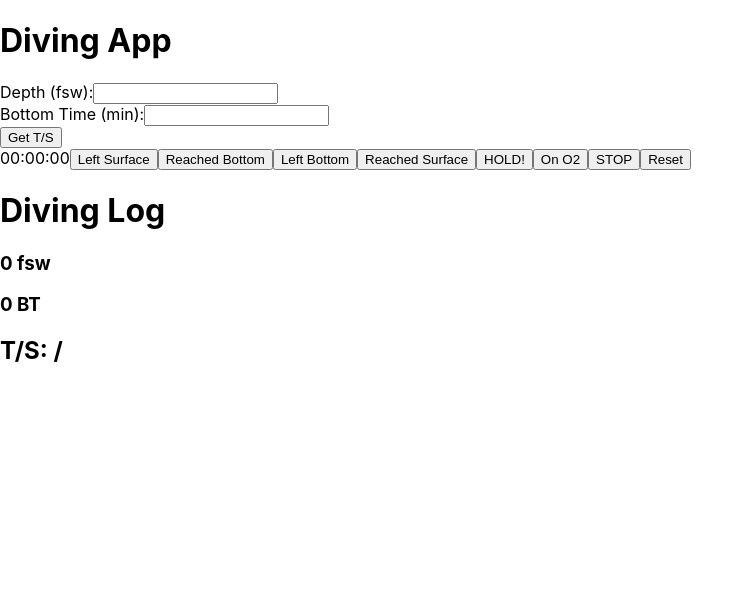
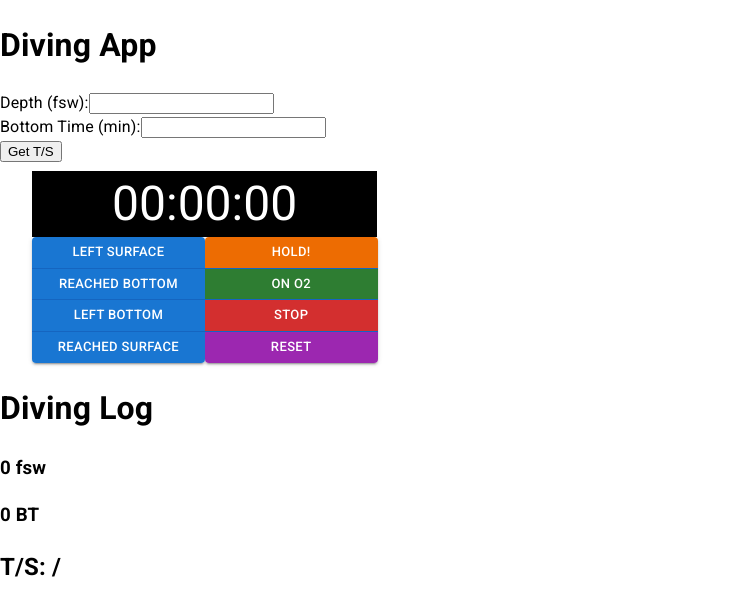
Before and after one commit to brannonstarnes/dive-app, a React (Create React App) app: page / in a window 1280 px wide. Shown: the top 616 px of the page, without its empty margins (0-754 px from the left). Built offline with nearby package versions, Linux system fonts and the light colour scheme.

Commit message:
Re-styling clock after loss of code from rebase

```diff
--- a/package.json
+++ b/package.json
@@ -5,6 +5,7 @@
   "dependencies": {
     "@emotion/react": "^11.9.3",
     "@emotion/styled": "^11.9.3",
+    "@fontsource/roboto": "^4.5.7",
     "@mui/material": "^5.9.1",
     "@testing-library/jest-dom": "^5.16.4",
     "@testing-library/react": "^13.3.0",
--- a/src/components/Clock.js
+++ b/src/components/Clock.js
@@ -1,6 +1,9 @@
 import React, { useState, useEffect } from "react";
 import ClockButtons from "./ClockButtons";
 import PropTypes from "prop-types";
+import Container from "@mui/material/Container";
+import Box from "@mui/material/Box";
+import Typography from "@mui/material/Typography";
 
 //Credit: https://w3collective.com/react-stopwatch/
 function Clock(props) {
@@ -21,7 +24,23 @@ function Clock(props) {
   }, [isRunning]);
 
   return (
-    <div className="stopwatchContainer">
+    <>
+      <Container
+        className="stopwatchContainer"
+        maxWidth="lg"
+        sx={{ margin: "8px" }}
+      >
+        <Box
+          sx={{
+            bgcolor: "black",
+            color: "white",
+            height: "7vh",
+            width: "29.1%",
+            textAlign: "center",
+            padding: "5px",
+          }}
+        >
+          <Typography variant="h3">
             <span className="timeDisplay">
               <span className="clockTime" id="hours">
                 {("0" + Math.floor((time / 600000) % 60)).slice(-2)}
@@ -36,6 +55,9 @@ function Clock(props) {
               </span>
               {/* <span className="clockTime" id="milliseconds">{("0" + Math.floor((time /10) % 100)).slice(-2)}</span> */}
             </span>
+          </Typography>
+        </Box>
+
         <ClockButtons
           makeDiveLogEntry={props.makeDiveLogEntry}
           setIsRunning={setIsRunning}
@@ -44,7 +66,8 @@ function Clock(props) {
           setOnO2={props.setOnO2}
           onO2={props.onO2}
         />
-    </div>
+      </Container>
+    </>
   );
 }
 
--- a/src/components/ClockButtons.js
+++ b/src/components/ClockButtons.js
@@ -6,6 +6,8 @@ import ReachSurface from "./watchButtons/ReachedSurface";
 import Hold from "./watchButtons/Hold";
 import OnO2 from "./watchButtons/OnO2";
 import PropTypes from "prop-types";
+import Button from "@mui/material/Button";
+import ButtonGroup from "@mui/material/ButtonGroup";
 
 function ClockButtons(props) {
   const [LS, setLS] = useState();
@@ -14,6 +16,13 @@ function ClockButtons(props) {
 
   return (
     <>
+      <ButtonGroup
+        orientation="vertical"
+        aria-label="vertical contained button group"
+        variant="contained"
+        size="small"
+        sx={{ width: "15%" }}
+      >
         <LeftSurface
           setLS={setLS}
           setIsRunning={props.setIsRunning}
@@ -33,7 +42,14 @@ function ClockButtons(props) {
           makeDiveLogEntry={props.makeDiveLogEntry}
           LB={LB}
         />
-
+      </ButtonGroup>
+      <ButtonGroup
+        orientation="vertical"
+        aria-label="vertical contained button group"
+        variant="contained"
+        size="small"
+        sx={{ width: "15%" }}
+      >
         <Hold makeDiveLogEntry={props.makeDiveLogEntry} />
 
         <OnO2
@@ -43,9 +59,22 @@ function ClockButtons(props) {
           RS={RS}
         />
 
-      <button onClick={() => props.setIsRunning(false)}>STOP</button>
+        <Button
+          variant="contained"
+          color="error"
+          onClick={() => props.setIsRunning(false)}
+        >
+          STOP
+        </Button>
 
-      <button onClick={() => props.setClockTime(0)}>Reset</button>
+        <Button
+          variant="contained"
+          color="secondary"
+          onClick={() => props.setClockTime(0)}
+        >
+          Reset
+        </Button>
+      </ButtonGroup>
     </>
   );
 }
--- a/src/components/Log.js
+++ b/src/components/Log.js
@@ -1,28 +1,27 @@
 import React from "react";
-import PropTypes from 'prop-types';
+import PropTypes from "prop-types";
 
-function Log(props){
+function Log(props) {
+  const mapEntries = props.diveLog.map((entry) => {
+    return <li key={entry}>{entry}</li>;
+  });
 
-
-    const mapEntries =(props.diveLog.map(entry => {
-        return <li key={entry}>{entry}</li>
-    }))
-
-    return(
-        <div id='dive-log-container'>
+  return (
+    <div id="dive-log-container">
       <h1> Diving Log </h1>
       <div>
         <h3>{props.D || "0"} fsw</h3>
         <h3>{props.BT || "0"} BT</h3>
-                <ul>
-                    {mapEntries || ""}
-                </ul>
+        <div className="tableSchedRGD">
+          <h2>
+            T/S: {props.D}/{props.schedule}
+            {props.formTSRGD}
+          </h2>
         </div>
-            <div className="tableSchedRGD">
-                <h2>T/S: {props.D}/{props.schedule}{props.formTSRGD}</h2>
+        <ul>{mapEntries || ""}</ul>
       </div>
     </div>
-    )
+  );
 }
 
 Log.propTypes = {
@@ -30,7 +29,7 @@ Log.propTypes = {
   D: PropTypes.number,
   schedule: PropTypes.number,
   formTSRGD: PropTypes.string,
-    BT: PropTypes.number
-}
+  BT: PropTypes.number,
+};
 
 export default Log;
--- a/src/components/watchButtons/Hold.js
+++ b/src/components/watchButtons/Hold.js
@@ -1,6 +1,7 @@
 import React from "react";
 import stringifyTime from "../../calculations/stringifyTime";
 import PropTypes from "prop-types";
+import Button from "@mui/material/Button";
 
 function Hold(props) {
   let hold;
@@ -8,7 +9,9 @@ function Hold(props) {
   // let holdTime; //resume - hold = descent
 
   return (
-    <button
+    <Button
+      variant="contained"
+      color="warning"
       onClick={() => [
         (hold = new Date()),
         (stringHold = stringifyTime(hold)),
@@ -16,7 +19,7 @@ function Hold(props) {
       ]}
     >
       HOLD!
-    </button>
+    </Button>
   );
 }
 
--- a/src/components/watchButtons/LeftBottom.js
+++ b/src/components/watchButtons/LeftBottom.js
@@ -2,6 +2,7 @@ import React from "react";
 import stringifyTime from "../../calculations/stringifyTime";
 import { roundUpTime } from "../../calculations/stringifyTime";
 import PropTypes from "prop-types";
+import Button from "@mui/material/Button";
 
 function LeftBottom(props) {
   let LB;
@@ -9,7 +10,9 @@ function LeftBottom(props) {
   let BT;
 
   return (
-    <button
+    <Button
+      variant="contained"
+      color="primary"
       onClick={() => [
         (LB = new Date()),
         props.setLB(LB),
@@ -19,7 +22,7 @@ function LeftBottom(props) {
       ]}
     >
       Left Bottom
-    </button>
+    </Button>
   );
 }
 
--- a/src/components/watchButtons/LeftSurface.js
+++ b/src/components/watchButtons/LeftSurface.js
@@ -1,12 +1,15 @@
 import React from "react";
 import stringifyTime from "../../calculations/stringifyTime";
 import PropTypes from "prop-types";
+import Button from "@mui/material/Button";
 
 function LeftSurface(props) {
   let LS; //needs to be state to pass to other components
   let stringLS;
   return (
-    <button
+    <Button
+      variant="contained"
+      color="primary"
       onClick={() => [
         props.setIsRunning(true),
         (LS = new Date()),
@@ -16,7 +19,7 @@ function LeftSurface(props) {
       ]}
     >
       Left Surface
-    </button>
+    </Button>
   );
 }
 
--- a/src/components/watchButtons/OnO2.js
+++ b/src/components/watchButtons/OnO2.js
@@ -2,6 +2,7 @@ import React from "react";
 import { useEffect } from "react";
 import stringifyTime from "../../calculations/stringifyTime";
 import PropTypes from "prop-types";
+import Button from "@mui/material/Button";
 
 function OnO2(props) {
   const buttonStatus = () => {
@@ -21,7 +22,9 @@ function OnO2(props) {
   let o2ButtonLabel = buttonStatus();
 
   return (
-    <button
+    <Button
+      variant="contained"
+      color="success"
       id="o2Button"
       onClick={() => [
         (o2EventTime = new Date()),
@@ -31,7 +34,7 @@ function OnO2(props) {
       ]}
     >
       {o2ButtonLabel}
-    </button>
+    </Button>
   );
 }
 
--- a/src/components/watchButtons/ReachedBottom.js
+++ b/src/components/watchButtons/ReachedBottom.js
@@ -2,6 +2,7 @@ import React from "react";
 import stringifyTime from "../../calculations/stringifyTime";
 import { roundUpTime } from "../../calculations/stringifyTime";
 import PropTypes from "prop-types";
+import Button from "@mui/material/Button";
 
 function ReachedBottom(props) {
   let RB;
@@ -9,7 +10,9 @@ function ReachedBottom(props) {
   let descent; //Time from "left surface" to "reached bottom, always rounded UP to nearest minute"
 
   return (
-    <button
+    <Button
+      variant="contained"
+      color="primary"
       onClick={() => [
         (RB = new Date()),
         (descent = RB.getTime() - props.LS.getTime()),
@@ -20,7 +23,7 @@ function ReachedBottom(props) {
       ]}
     >
       Reached Bottom
-    </button>
+    </Button>
   );
 }
 
--- a/src/components/watchButtons/ReachedSurface.js
+++ b/src/components/watchButtons/ReachedSurface.js
@@ -2,6 +2,7 @@ import React from "react";
 import stringifyTime from "../../calculations/stringifyTime";
 import { addLeadingZerosToTimes } from "../../calculations/stringifyTime";
 import PropTypes from "prop-types";
+import Button from "@mui/material/Button";
 
 function ReachedSurface(props) {
   let RS;
@@ -10,7 +11,9 @@ function ReachedSurface(props) {
   let ascent;
 
   return (
-    <button
+    <Button
+      variant="contained"
+      color="primary"
       onClick={() => [
         (RS = new Date()),
         props.setRS(RS),
@@ -21,7 +24,7 @@ function ReachedSurface(props) {
       ]}
     >
       Reached Surface
-    </button>
+    </Button>
   );
 }
 
--- a/src/index.js
+++ b/src/index.js
@@ -1,13 +1,20 @@
-import React from 'react';
-import ReactDOM from 'react-dom/client';
-import './index.css';
-import App from './App';
-import reportWebVitals from './reportWebVitals';
+import React from "react";
+import ReactDOM from "react-dom/client";
+import "./index.css";
+import App from "./App";
+import reportWebVitals from "./reportWebVitals";
+import "@fontsource/roboto/300.css";
+import "@fontsource/roboto/400.css";
+import "@fontsource/roboto/500.css";
+import "@fontsource/roboto/700.css";
+import Typography from "@mui/material/Typography";
 
-const root = ReactDOM.createRoot(document.getElementById('root'));
+const root = ReactDOM.createRoot(document.getElementById("root"));
 root.render(
   <React.StrictMode>
-    <App />
+    <Typography>
+      <App />
+    </Typography>
   </React.StrictMode>
 );
 
```
Also changed, not shown: 1 other file (tests, documents, lock files or other folders). Lines whose indentation alone changed are shown as unchanged.
